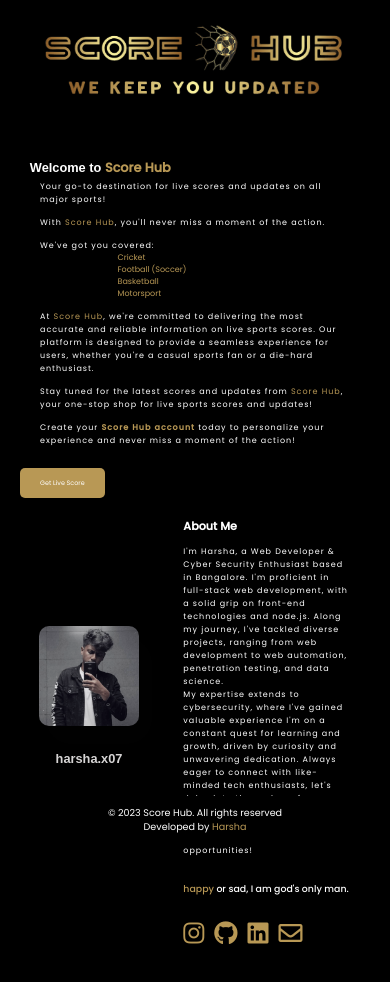
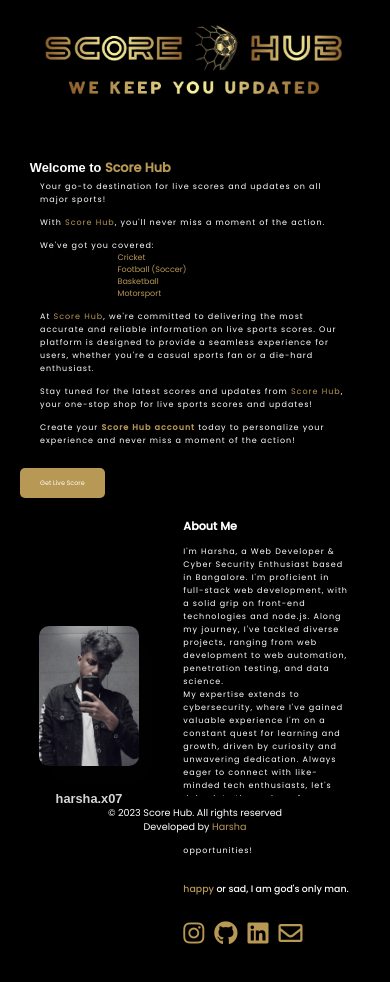
Before and after one commit to harshax07/ScoreHub, a plain HTML site: page index.html in a window 390 px wide. Drawn offline with Linux system fonts and the light colour scheme.

Commit message:
Update aboutme.css

```diff
--- a/css/aboutme.css
+++ b/css/aboutme.css
@@ -303,7 +303,8 @@ footer p {
 
 
     .image-container img {
-        max-width: 100%;
+        width: 100px;
+        height: 140px;
     }
 
     .text p {
```
